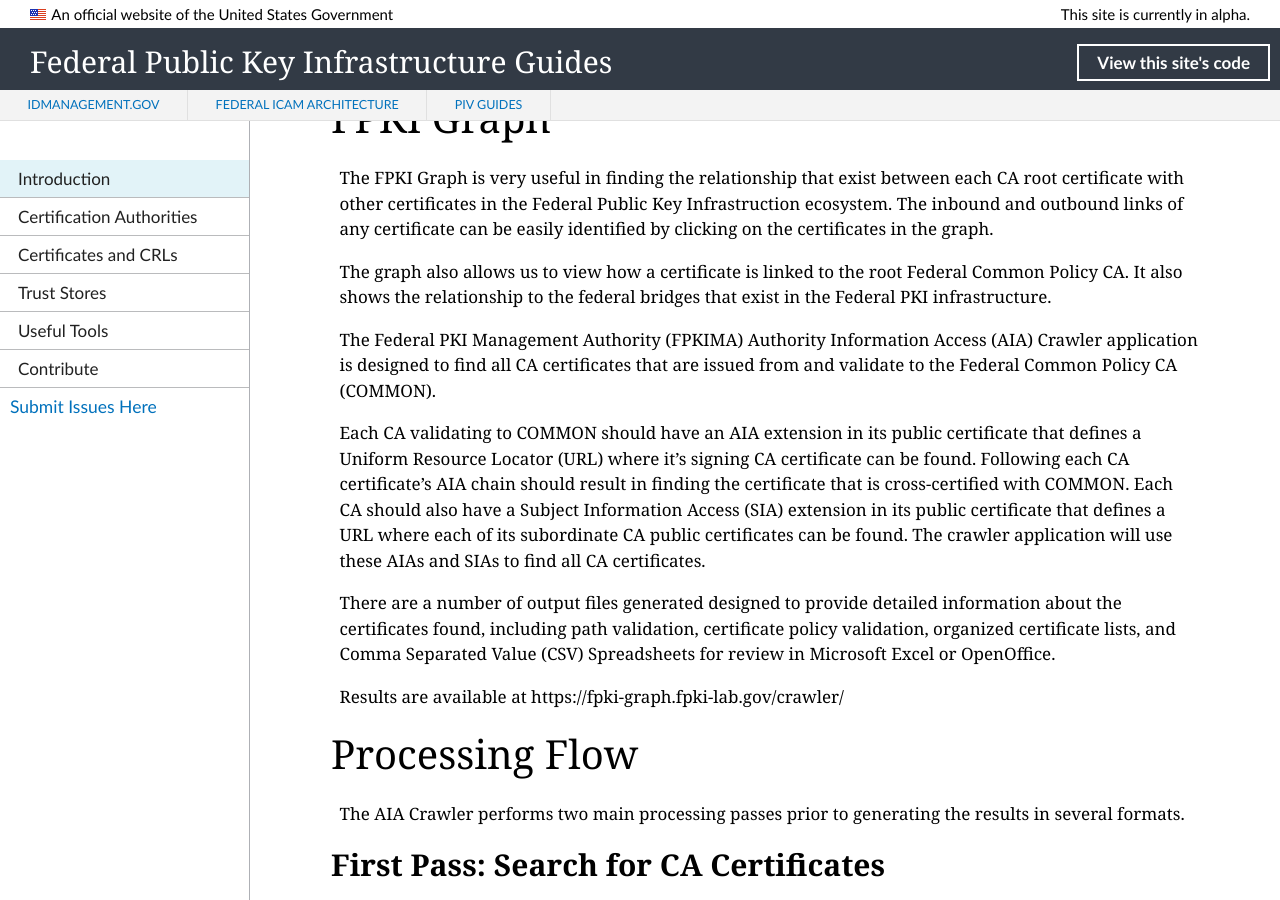
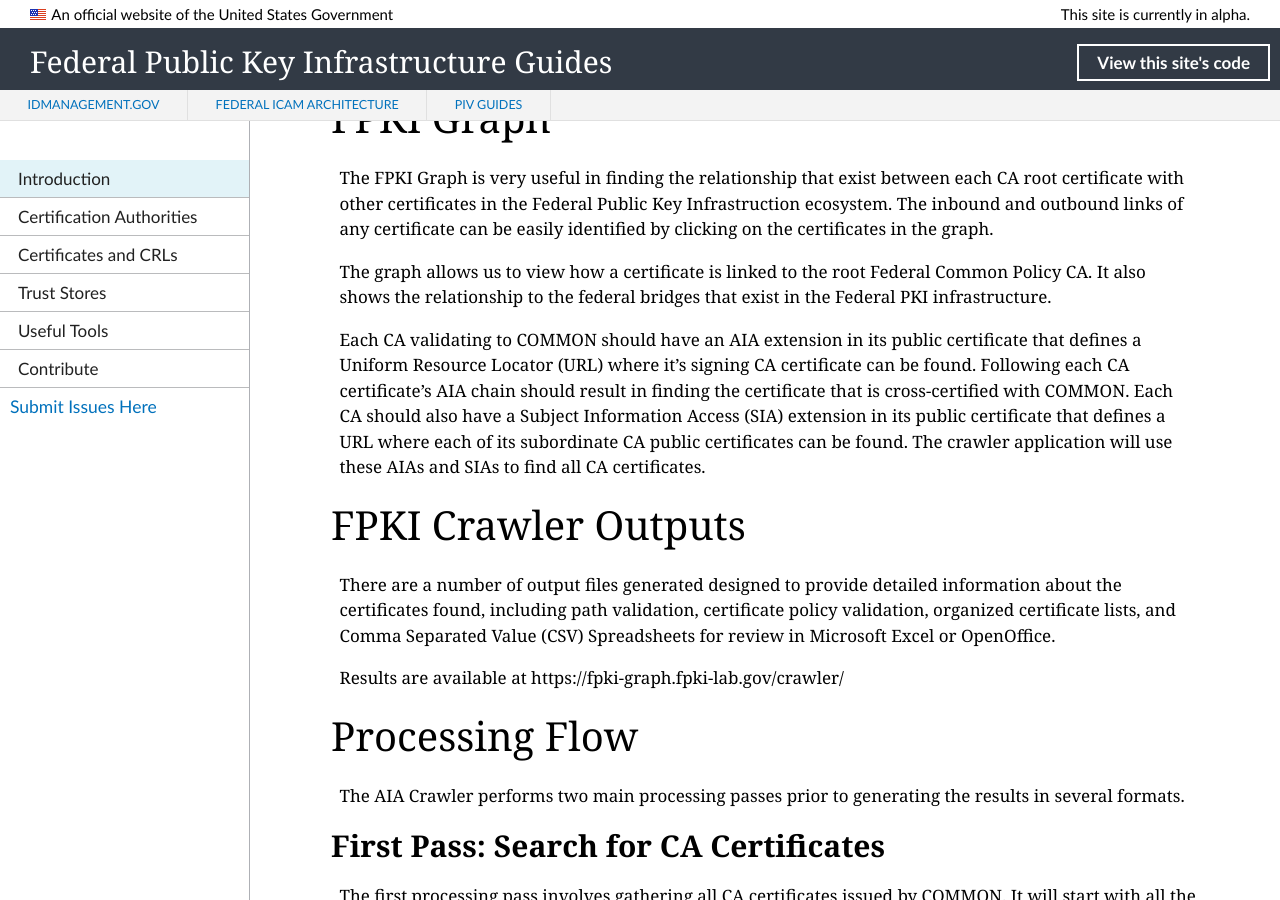
Before and after one commit to GSA/fpki-guides, a Jekyll site: the page built from pages/fpki_crawler_howto.md, in a window 1280 px wide and 900 px high, scrolled down 370 px. Built offline with Jekyll 4.4.1, drawn with Linux system fonts in a browser that asks for light colours; nearby versions of some CDN libraries; our own code applies the rules of GitHub Pages for plain Markdown files.

Commit message:
Update fpki_crawler_howto.md

```diff
--- a/pages/fpki_crawler_howto.md
+++ b/pages/fpki_crawler_howto.md
@@ -5,12 +5,11 @@ The FPKI Crawler website can be found at https://fpki-graph.fpki-lab.gov/
 # FPKI Graph
 The FPKI Graph is very useful in finding the relationship that exist between each CA root certificate with other certificates in the Federal Public Key Infrastruction ecosystem. The inbound and outbound links of any certificate can be easily identified by clicking on the certificates in the graph.
 
-The graph also allows us to view how a certificate is linked to the root Federal Common Policy CA. It also shows the relationship to the federal bridges that exist in the Federal PKI infrastructure.
-
-The Federal PKI Management Authority (FPKIMA) Authority Information Access (AIA) Crawler application is designed to find all CA certificates that are issued from and validate to the Federal Common Policy CA (COMMON).
+The graph allows us to view how a certificate is linked to the root Federal Common Policy CA. It also shows the relationship to the federal bridges that exist in the Federal PKI infrastructure.
 
 Each CA validating to COMMON should have an AIA extension in its public certificate that defines a Uniform Resource Locator (URL) where it’s signing CA certificate can be found.  Following each CA certificate’s AIA chain should result in finding the certificate that is cross-certified with COMMON.  Each CA should also have a Subject Information Access (SIA) extension in its public certificate that defines a URL where each of its subordinate CA public certificates can be found.  The crawler application will use these AIAs and SIAs to find all CA certificates.
 
+# FPKI Crawler Outputs
 There are a number of output files generated designed to provide detailed information about the certificates found, including path validation, certificate policy validation, organized certificate lists, and Comma Separated Value (CSV) Spreadsheets for review in Microsoft Excel or OpenOffice.
 
 Results are available at https://fpki-graph.fpki-lab.gov/crawler/
```
